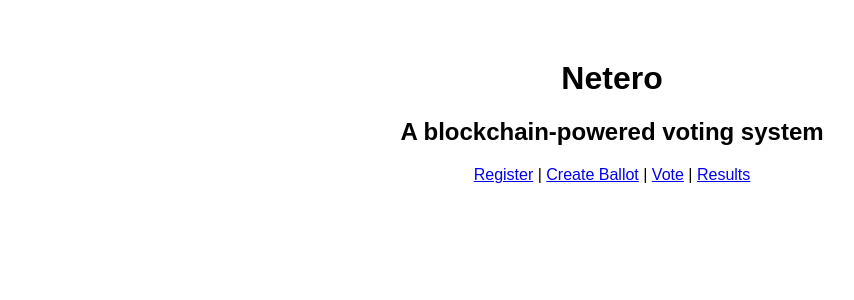
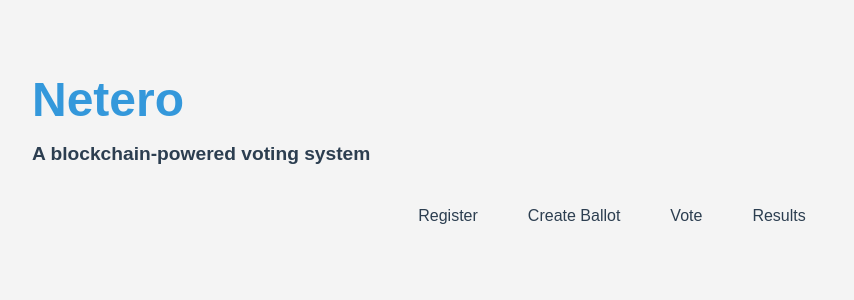
Before and after one commit to gongahkia/netero, a Vue app in the folder src/netero-app/: page / in a window 1280 px wide. Shown: the top 300 px of the page, without its empty margins (28-882 px from the left). Built offline with nearby package versions, Linux system fonts and the light colour scheme.

Commit message:
feat(app): modenr sytlings

```diff
--- a/src/netero-app/src/App.vue
+++ b/src/netero-app/src/App.vue
@@ -1,12 +1,12 @@
 <template>
   <div id="app">
-    <h1>Netero</h1>
-    <h2>A blockchain-powered voting system</h2>
-    <nav>
-      <router-link to="/register">Register</router-link> |
-      <router-link to="/create-ballot">Create Ballot</router-link> |
-      <router-link to="/vote">Vote</router-link> |
-      <router-link to="/results">Results</router-link>
+    <h1 class="app-title">Netero</h1>
+    <h2 class="app-subtitle">A blockchain-powered voting system</h2>
+    <nav class="app-nav">
+      <router-link to="/register" class="nav-link">Register</router-link>
+      <router-link to="/create-ballot" class="nav-link">Create Ballot</router-link>
+      <router-link to="/vote" class="nav-link">Vote</router-link>
+      <router-link to="/results" class="nav-link">Results</router-link>
     </nav>
     <router-view></router-view>
   </div>
@@ -19,9 +19,67 @@ export default {
 </script>
 
 <style>
+:root {
+  --primary-color: #3498db;
+  --secondary-color: #2c3e50;
+  --background-color: #f4f4f4;
+  --text-color: #333;
+}
+
+body {
+  margin: 0;
+  padding: 0;
+  font-family: 'Arial', sans-serif;
+  background-color: var(--background-color);
+  color: var(--text-color);
+}
+
 #app {
-  font-family: Arial, sans-serif;
-  text-align: center;
-  margin-top: 60px;
+  max-width: 1200px;
+  margin: 0 auto;
+  padding: 20px;
+}
+
+.app-title {
+  font-size: 3rem;
+  color: var(--primary-color);
+  margin-bottom: 0.5rem;
+}
+
+.app-subtitle {
+  font-size: 1.2rem;
+  color: var(--secondary-color);
+  margin-bottom: 2rem;
+}
+
+.app-nav {
+  display: flex;
+  justify-content: center;
+  margin-bottom: 2rem;
+}
+
+.nav-link {
+  color: var(--secondary-color);
+  text-decoration: none;
+  padding: 10px 20px;
+  margin: 0 5px;
+  border-radius: 5px;
+  transition: background-color 0.3s, color 0.3s;
+}
+
+.nav-link:hover,
+.nav-link.router-link-active {
+  background-color: var(--primary-color);
+  color: white;
+}
+
+@media (max-width: 768px) {
+  .app-nav {
+    flex-direction: column;
+  }
+
+  .nav-link {
+    margin: 5px 0;
+  }
 }
 </style>
```
